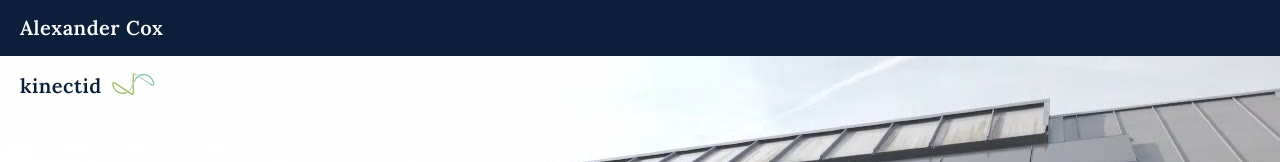
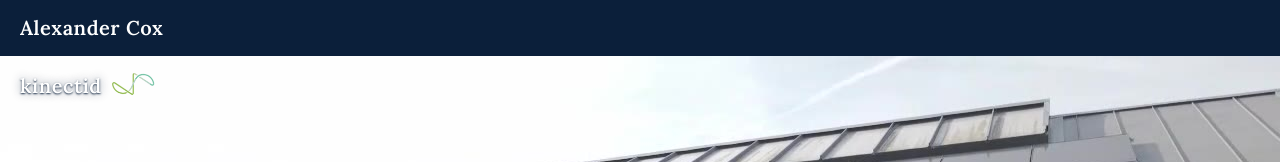
Before and after one commit to alexlouiscox/genesis-, a Next.js app: page / in a window 1280 px wide. Shown: the top 162 px of the page. Built offline with nearby package versions, Linux system fonts and the light colour scheme.

Commit message:
Set the Kinectid wordmark to white
Keep it readable on the pale hero sky with a light navy edge, without going back to grey.

Co-authored-by: alex.louis.cox <alex.louis.cox@gmail.com>

```diff
--- a/src/components/hero.tsx
+++ b/src/components/hero.tsx
@@ -82,8 +82,10 @@ export function Hero() {
             }}
           />
         ) : null}
-        <div className="pointer-events-none absolute top-3 left-4 z-10 flex items-center gap-2 text-lg font-semibold tracking-wide text-forest sm:top-4 sm:left-5 sm:gap-2.5 sm:text-xl">
-          <p>kinectid</p>
+        <div className="pointer-events-none absolute top-3 left-4 z-10 flex items-center gap-2 text-lg font-semibold tracking-wide text-ivory sm:top-4 sm:left-5 sm:gap-2.5 sm:text-xl">
+          <p className="[text-shadow:0_1px_2px_rgba(11,31,58,0.9),0_0_10px_rgba(11,31,58,0.45)]">
+            kinectid
+          </p>
           <img
             src={site.hero.logoMarkSrc}
             alt=""
```
